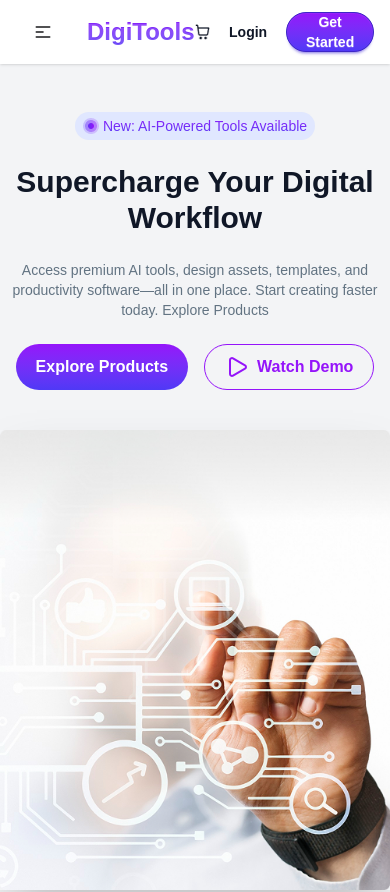
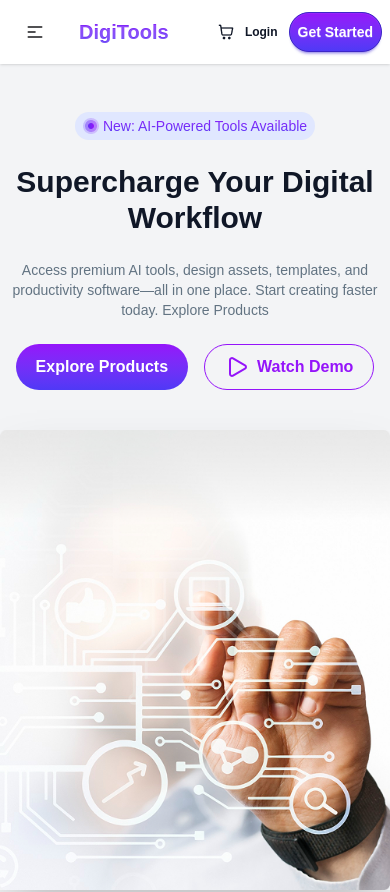
Before and after one commit to ashikur-rahman-jim/Assignment-06, a React (Vite) app: page / in a window 390 px wide. Shown: the top 892 px of the page. Built offline with nearby package versions, Linux system fonts and the light colour scheme.

Commit message:
Remove functionality has been added to the cart tab and the cart length is displayed in cart tab and navbar

```diff
--- a/src/App.jsx
+++ b/src/App.jsx
@@ -44,13 +44,13 @@ function App() {
 
   return (
     <>
-      <NavBar></NavBar>
+      <NavBar carts={carts}></NavBar>
 
       <Banner></Banner>
 
       <Stats></Stats>
 
-      <Tabs setActiveTab={setActiveTab}></Tabs>
+      <Tabs setActiveTab={setActiveTab} carts={carts}></Tabs>
 
       {activeTab === "products" ? <Suspense fallback={<h3>Loading...</h3>}>
         <Products productsPromise={productsPromise} carts={carts} setCarts={setCarts}></Products>
--- a/src/components/Cart.jsx
+++ b/src/components/Cart.jsx
@@ -1,10 +1,16 @@
 import React from 'react';
 
 const Cart = ({ carts, setCarts }) => {
-    console.log(carts)
+    // console.log(carts)
 
     const totalPrice = carts.reduce((sum, item) => sum + item.price, 0)
-    console.log(totalPrice);
+    // console.log(totalPrice);
+
+    const handelDelete = (cart) => {
+        // console.log(cart)
+        const filterArray = carts.filter(c => c.id !== cart.id);
+        setCarts(filterArray);
+    }
 
     return (
         <section className="bg-gray-50 py-12">
@@ -29,7 +35,7 @@ const Cart = ({ carts, setCarts }) => {
                                     </div>
 
                                     {/* Remove */}
-                                    <button className="text-sm text-red-500 hover:cursor-pointer">Remove</button>
+                                    <button onClick={() => handelDelete(cart)} className="text-sm text-red-500 hover:cursor-pointer">Remove</button>
                                 </div>
                             ))}
                         </div>
--- a/src/components/NavBar.jsx
+++ b/src/components/NavBar.jsx
@@ -1,10 +1,10 @@
 import React from 'react';
 import cartImg from '../hero-assets/products/shopping-cart.png';
 
-const NavBar = () => {
+const NavBar = ({ carts }) => {
     return (
         <nav className="">
-            <div className="navbar bg-base-100 shadow-sm container mx-auto px-4">
+            <div className="navbar bg-base-100 shadow-sm container mx-auto px-2 md:px-4">
                 <div className="navbar-start">
                     <div className="dropdown">
                         <div tabIndex={0} role="button" className="btn btn-ghost lg:hidden">
@@ -20,7 +20,7 @@ const NavBar = () => {
                             <li><a>FAQ</a></li>
                         </ul>
                     </div>
-                    <h3 className="btn btn-ghost text-2xl md:text-3xl bg-linear-to-t from-[#4F39F6] to-[#9514FA] bg-clip-text text-transparent">DigiTools</h3>
+                    <h3 className="btn btn-ghost text-xl md:text-3xl bg-linear-to-t from-[#4F39F6] to-[#9514FA] bg-clip-text text-transparent">DigiTools</h3>
                 </div>
                 <div className="navbar-center hidden lg:flex">
                     <ul className="menu menu-horizontal px-1">
@@ -32,11 +32,16 @@ const NavBar = () => {
                     </ul>
                 </div>
                 <div className='navbar-end gap-0.5 md:gap-4 flex items-center'>
-                    <div>
-                        <img className="cursor-pointer text-[#101727]" src={cartImg} alt="Shopping Cart Image" />
+                    <div className='flex gap-1 items-center'>
+                        <div>
+                            <img className="cursor-pointer text-[#101727]" src={cartImg} alt="Shopping Cart Image" />
+                        </div>
+                        {
+                            carts.length === 0 ? null : <p className='text-sm'>({carts.length})</p>
+                        }
                     </div>
                     <div className="">
-                        <a className="btn btn-ghost text-sm md:text-base text-[#101727]">Login</a>
+                        <a className="btn btn-ghost btn-sm md:btn-md text-xs md:text-base text-[#101727] px-2">Login</a>
                     </div>
                     <div>
                         <button className="btn btn-primary px-2 text-sm md:px-4 py-2 rounded-full bg-linear-to-t from-[#4F39F6] to-[#9514FA] text-white  md:text-base">Get Started</button>
--- a/src/components/Tabs.jsx
+++ b/src/components/Tabs.jsx
@@ -1,6 +1,6 @@
 import React from 'react';
 
-const Tabs = ({ setActiveTab }) => {
+const Tabs = ({ setActiveTab, carts }) => {
 
 
     return (
@@ -17,7 +17,7 @@ const Tabs = ({ setActiveTab }) => {
             <div className="tabs tabs-box justify-center gap-4 mb-8 bg-gray-50">
                 <input onClick={() => setActiveTab("products")} type="radio" name="my_tabs_1" className="tab font-semibold px-5 py-2 rounded-full hover:cursor-pointer" aria-label="Products" defaultChecked />
 
-                <input onClick={() => setActiveTab("cart")} type="radio" name="my_tabs_1" className="tab font-semibold px-5 py-2 rounded-full hover:cursor-pointer" aria-label="Cart"  />
+                <input onClick={() => setActiveTab("cart")} type="radio" name="my_tabs_1" className="tab font-semibold px-5 py-2 rounded-full hover:cursor-pointer" aria-label={carts.length === 0 ? "Cart" : `Cart (${carts.length})`}  />
             </div>
         </div>
     );
```
